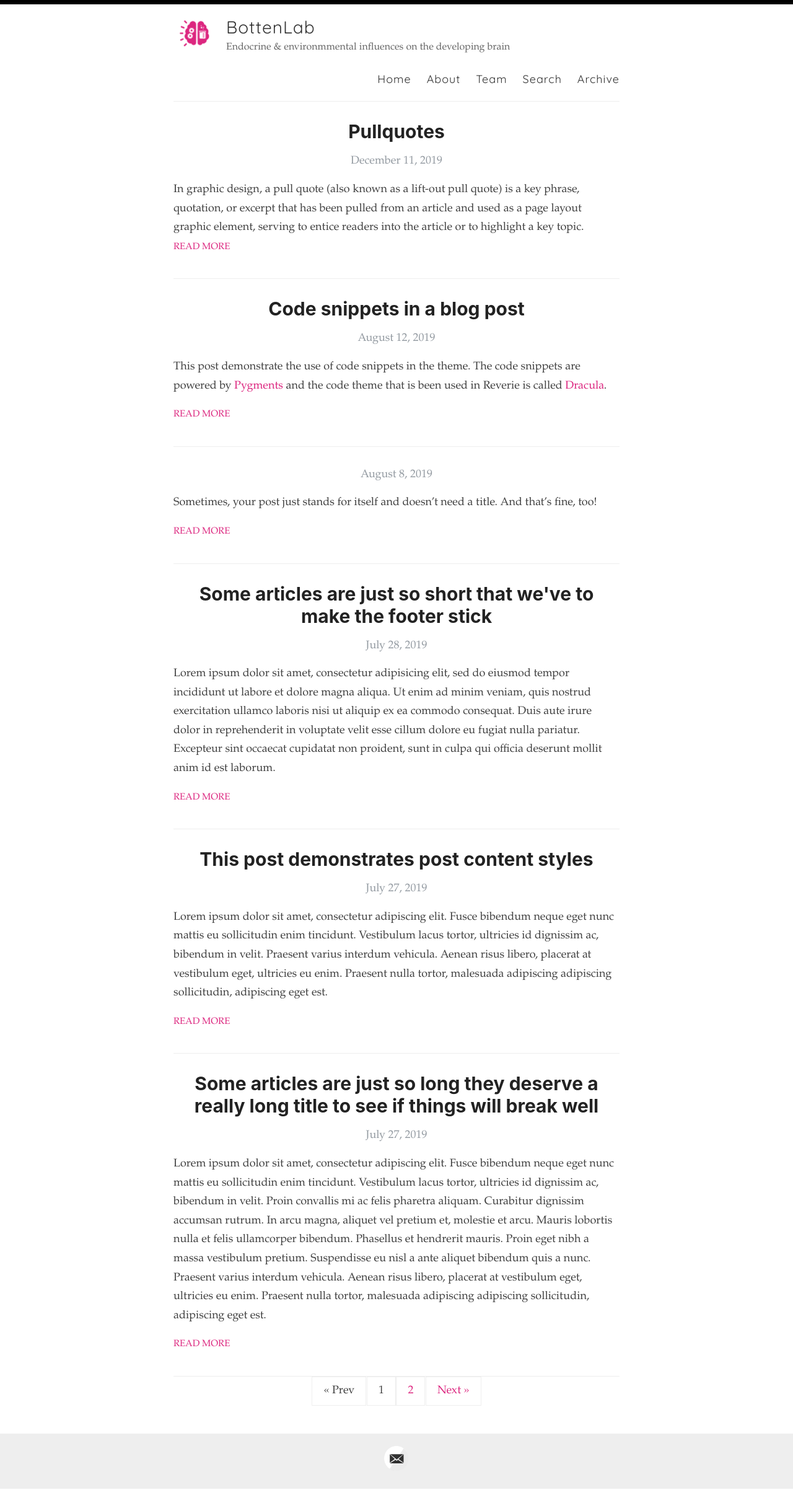
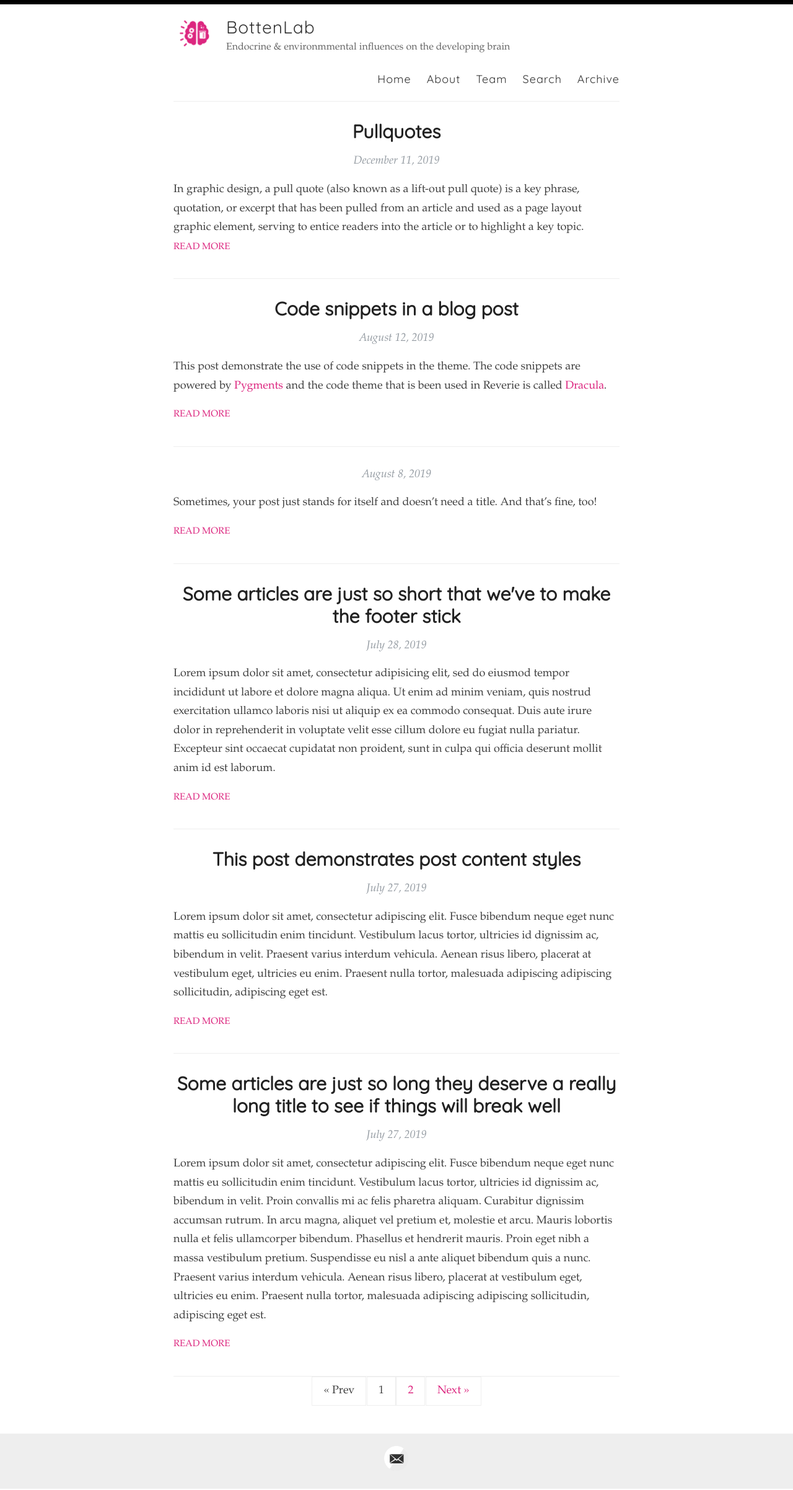
Before and after one commit to Bottenlab/bottenlab.github.io, a Jekyll site: the page built from index.html, in a window 1280 px wide. Shown: the whole page at 62% size. Built offline with Jekyll 4.4.1, drawn with Linux system fonts in a browser that asks for light colours; some web fonts are replaced; the list of posts is cut into pages by our own code.

Commit message:
font fine-tuning

```diff
--- a/assets/style.scss
+++ b/assets/style.scss
@@ -460,7 +460,8 @@
 }
 
 .post h1{
-  font-family: -system-ui, -apple-system, BlinkMacSystemFont, "Segoe UI", Roboto, Helvetica, Arial, sans-serif, "Apple Color Emoji", "Segoe UI Emoji", "Segoe UI Symbol";
+  // font-family: -system-ui, -apple-system, BlinkMacSystemFont, "Segoe UI", Roboto, Helvetica, Arial, sans-serif, "Apple Color Emoji", "Segoe UI Emoji", "Segoe UI Symbol";
+  font-family: $quicksand;
   text-align: center;
   font-weight: bold;
   font-kerning: auto;
@@ -469,7 +470,8 @@
 }
 
 .page h1{
-  font-family: -system-ui, -apple-system, BlinkMacSystemFont, "Segoe UI", Roboto, Helvetica, Arial, sans-serif, "Apple Color Emoji", "Segoe UI Emoji", "Segoe UI Symbol";
+  // font-family: -system-ui, -apple-system, BlinkMacSystemFont, "Segoe UI", Roboto, Helvetica, Arial, sans-serif, "Apple Color Emoji", "Segoe UI Emoji", "Segoe UI Symbol";
+  font-family: $quicksand;
   text-align: center;
   font-weight: bold;
   font-kerning: auto;
@@ -485,13 +487,14 @@
 
 .post_date{
   text-align: center;
+  font-style: italic;
   color: #939aa1;
 }
 
 .cd-container a {
   color: #30434e;
   text-decoration: none;
-  font-family: "Open Sans", sans-serif;
+  font-family: $quicksand, sans-serif;
 }
 
 .cd-container img {
@@ -499,8 +502,8 @@
 }
 
 .cd-container h1, .cd-container h2 {
-  font-family: "Open Sans", sans-serif;
-  font-weight: bold;
+  font-family: $quicksand, sans-serif;
+  font-weight: 100;
 }
 
 /* --------------------------------
```
